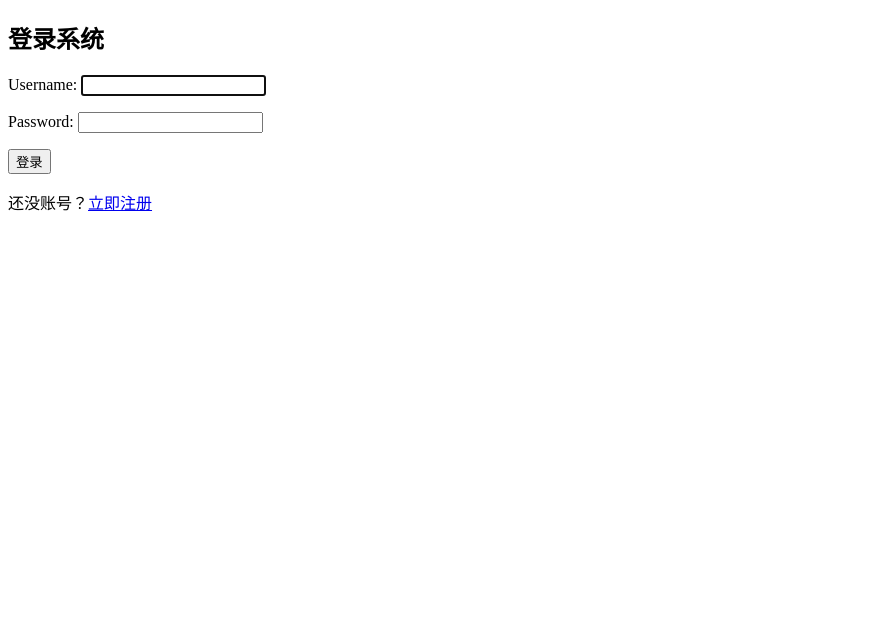
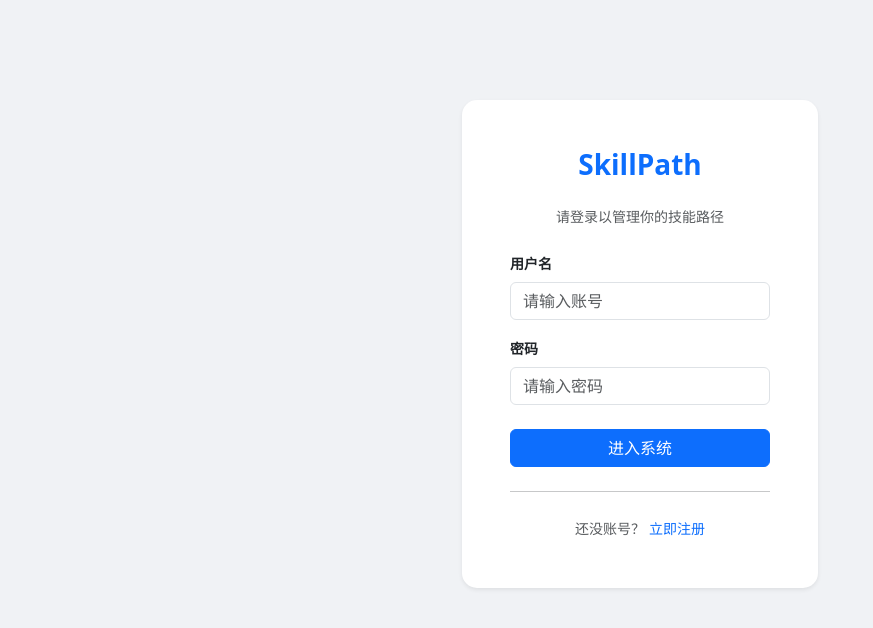
Before and after one commit to ZWEIGJ/skill-path-tracker, a Django app: page /login/ in a window 1280 px wide. Shown: the top 628 px of the page, without its empty margins (0-873 px from the left). Run offline with Django 5.2, Linux system fonts and the light colour scheme.

Commit message:
style: 翻新登录页面并修复 LOGIN_URL 跳转

```diff
--- a/users/templates/users/login.html
+++ b/users/templates/users/login.html
@@ -1,13 +1,47 @@
 <!DOCTYPE html>
-<html>
-<head><title>登录 - 技能路径系统</title></head>
+<html lang="zh-hans">
+<head>
+    <meta charset="UTF-8">
+    <title>登录 - SkillPath</title>
+    <link href="https://cdn.jsdelivr.net/npm/bootstrap@5.3.0/dist/css/bootstrap.min.css" rel="stylesheet">
+    <style>
+        body { background-color: #f0f2f5; }
+        .login-card { margin-top: 100px; border: none; border-radius: 15px; }
+    </style>
+</head>
 <body>
-    <h2>登录系统</h2>
-    <form method="post">
-        {% csrf_token %}
-        {{ form.as_p }}
-        <button type="submit">登录</button>
-    </form>
-    <p>还没账号？<a href="{% url 'register' %}">立即注册</a></p>
+    <div class="container">
+        <div class="row justify-content-center">
+            <div class="col-md-4">
+                <div class="card login-card shadow-sm">
+                    <div class="card-body p-5">
+                        <h3 class="text-center mb-4 fw-bold text-primary">SkillPath</h3>
+                        <p class="text-center text-muted small mb-4">请登录以管理你的技能路径</p>
+
+                        <form method="post">
+                            {% csrf_token %}
+                            <div class="mb-3">
+                                <label class="form-label small fw-bold">用户名</label>
+                                <input type="text" name="username" class="form-control" placeholder="请输入账号" required>
+                            </div>
+                            <div class="mb-4">
+                                <label class="form-label small fw-bold">密码</label>
+                                <input type="password" name="password" class="form-control" placeholder="请输入密码" required>
+                            </div>
+                            <div class="d-grid">
+                                <button type="submit" class="btn btn-primary">进入系统</button>
+                            </div>
+                        </form>
+
+                        <hr class="my-4">
+                        <div class="text-center">
+                            <span class="small text-muted">还没账号？</span>
+                            <a href="{% url 'register' %}" class="small text-decoration-none">立即注册</a>
+                        </div>
+                    </div>
+                </div>
+            </div>
+        </div>
+    </div>
 </body>
 </html>
```
